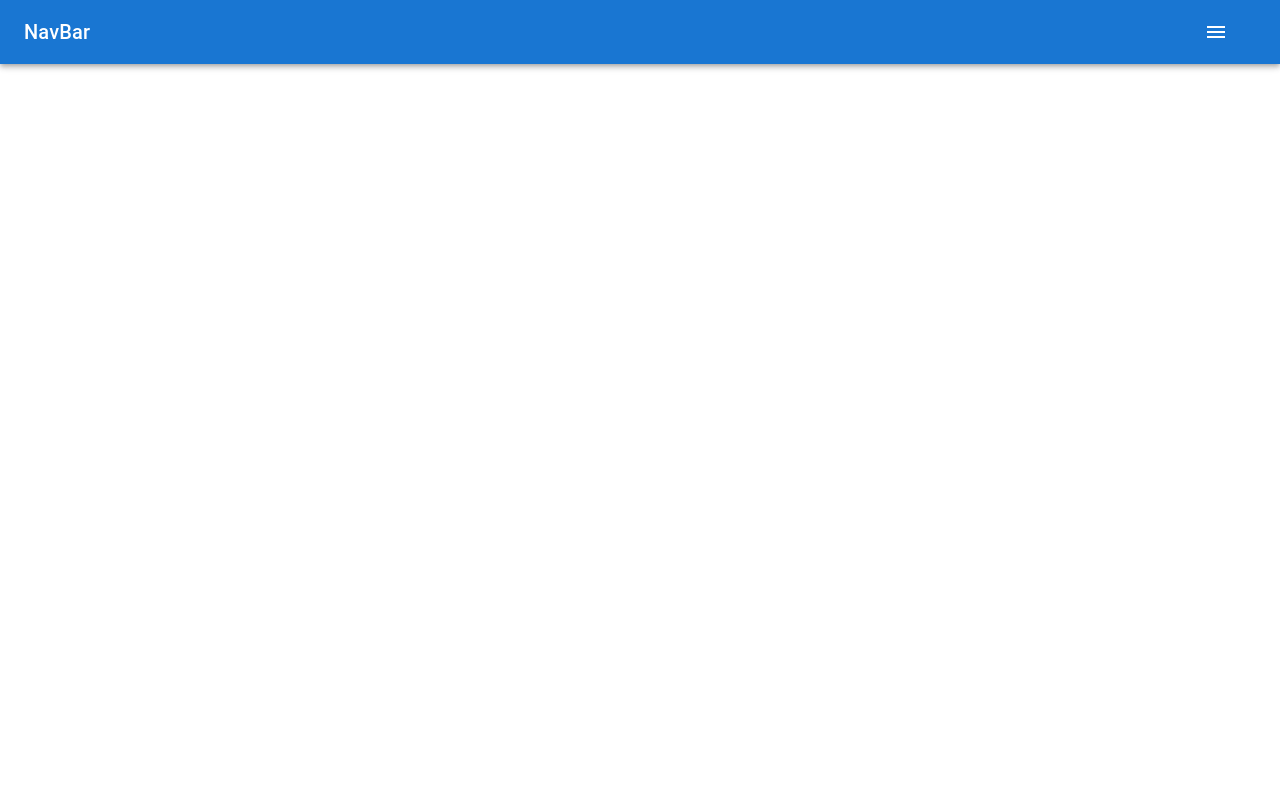
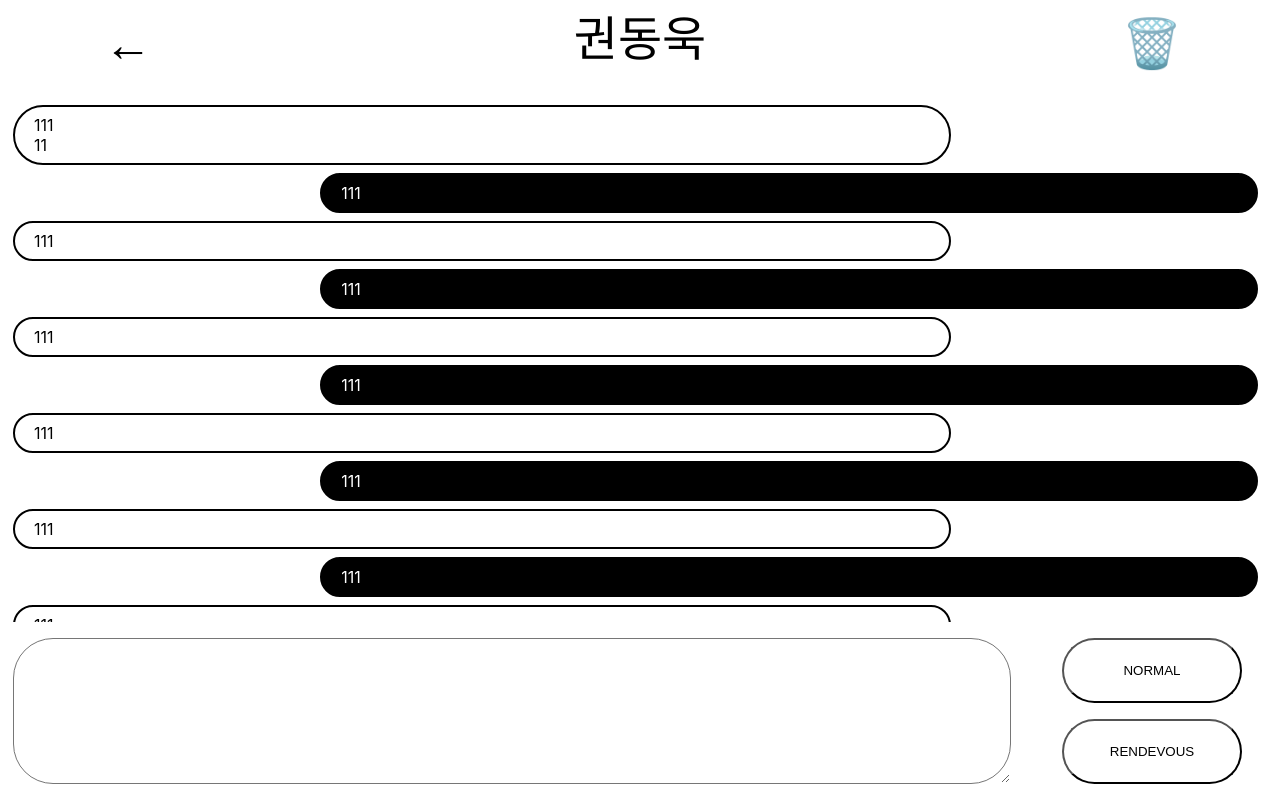
Before and after one commit to jyoo0515/DB_Project, a React (Create React App) app in the folder client/: page /chatroom in a window 1280 px wide. Built offline with nearby package versions, Linux system fonts and the light colour scheme; the HTML template or start-up script is replaced by a standard one.

Commit message:
2020147570 - 211130 01:33

```diff
--- a/client/package.json
+++ b/client/package.json
@@ -15,6 +15,7 @@
     "react-dom": "^17.0.2",
     "react-router-dom": "^5.3.0",
     "react-scripts": "4.0.3",
+    "styled-components": "^5.3.3",
     "web-vitals": "^1.1.2"
   },
   "scripts": {
--- a/client/src/components/views/App.js
+++ b/client/src/components/views/App.js
@@ -1,15 +1,15 @@
 import React from "react";
 import { Route, Switch } from "react-router-dom";
+import { ChatRoomPage } from "./ChatRoomPage/ChatRoomPage";
 import { LandingPage } from "./LandingPage/LandingPage";
 import { LoginPage } from "./LoginPage/LoginPage";
 import { RegisterPage } from "./RegisterPage/RegisterPage";
-import { NavBar } from "./NavBar/NavBar";
 
 export const App = () => {
   return (
     <div>
-      <NavBar />
       <Switch>
+        <Route exact path="/chatroom" component={ChatRoomPage} />
         <Route exact path="/" component={LandingPage} />
         <Route exact path="/register" component={RegisterPage} />
         <Route exact path="/login" component={LoginPage} />
--- /dev/null
+++ b/client/src/components/views/ChatRoomPage/ChatRoomPage.jsx
@@ -0,0 +1,32 @@
+import React from "react";
+import styled from "styled-components";
+import { HeadNav } from "./HeadNav";
+import { ChatText } from "./ChatText";
+import { FootNav } from "./FootNav";
+
+const ChatRoom = styled.div`
+  display: grid;
+  grid-template-columns: repeat(5, 1fr);
+  grid-template-rows: repeat(9, 1fr);
+  grid-template-areas:
+    "icon1 name1 name1 name1 icon2"
+    "chat1 chat1 chat1 chat1 chat1"
+    "chat1 chat1 chat1 chat1 chat1"
+    "chat1 chat1 chat1 chat1 chat1"
+    "chat1 chat1 chat1 chat1 chat1"
+    "chat1 chat1 chat1 chat1 chat1"
+    "chat1 chat1 chat1 chat1 chat1"
+    "text1 text1 text1 text1 butn1"
+    "text1 text1 text1 text1 butn2";
+  height: 100vh;
+`;
+
+export const ChatRoomPage = () => {
+  return (
+    <ChatRoom>
+      <HeadNav />
+      <ChatText />
+      <FootNav />
+    </ChatRoom>
+  );
+};
--- /dev/null
+++ b/client/src/components/views/ChatRoomPage/ChatText.jsx
@@ -0,0 +1,65 @@
+import React from "react";
+import styled from "styled-components";
+
+const Chat = styled.div`
+  grid-area: chat1;
+  margin: 0 auto;
+  padding: 1vh 0;
+  width: 100%;
+  overflow-y: scroll;
+  &::-webkit-scrollbar {
+    display: none;
+  }
+`;
+
+const Msg = styled.div`
+  vertical-align: bottom;
+  margin: 1vh 1vw;
+  border: 2px solid black;
+  border-radius: 2em;
+  padding: 1vh 1.5vw;
+  width: 70vw;
+  overflow-wrap: break-word;
+  &.me {
+    margin: 1vh 1vw 1vh 25vw;
+    background-color: black;
+    color: white;
+  }
+`;
+
+export const ChatText = () => {
+  return (
+    <>
+      <Chat>
+        <Msg className="other">
+          111
+          <br />
+          11
+        </Msg>
+        <Msg className="me">111</Msg>
+        <Msg className="other">111</Msg>
+        <Msg className="me">111</Msg>
+        <Msg className="other">111</Msg>
+        <Msg className="me">111</Msg>
+        <Msg className="other">111</Msg>
+        <Msg className="me">111</Msg>
+        <Msg className="other">111</Msg>
+        <Msg className="me">111</Msg>
+        <Msg className="other">111</Msg>
+        <Msg className="me">111</Msg>
+        <Msg className="other">111</Msg>
+        <Msg className="me">111</Msg>
+        <Msg className="other">111</Msg>
+        <Msg className="me">111</Msg>
+        <Msg className="other">111</Msg>
+        <Msg className="me">111</Msg>
+        <Msg className="other">111</Msg>
+        <Msg className="me">111</Msg>
+        <Msg className="other">111</Msg>
+        <Msg className="me">111</Msg>
+        <Msg className="other">111</Msg>
+        <Msg className="me">111</Msg>
+      </Chat>
+    </>
+  );
+};
--- /dev/null
+++ b/client/src/components/views/ChatRoomPage/FootNav.jsx
@@ -0,0 +1,75 @@
+import React, { useState } from "react";
+import styled from "styled-components";
+
+const Input = styled.textarea`
+  grid-area: text1;
+  margin: 2vh 1vw;
+  border-radius: 3em;
+  padding: 1vh 2vw;
+  &::-webkit-scrollbar {
+    display: none;
+  }
+  &[type="text"]#Input {
+  }
+  &[type="button"] {
+  }
+  &[type="button"]:hover {
+  }
+  &[type="button"]:active {
+  }
+  &[type="button"]#NormalBtn {
+    grid-area: butn1;
+    margin: 2vh 3vw 1vh 3vw;
+    border-radius: 5em;
+  }
+  &[type="button"]#RendevousBtn {
+    grid-aera: butn2;
+    margin: 1vh 3vw 2vh 3vw;
+    border-radius: 5em;
+  }
+`;
+
+const Btn = styled.button`
+  background-color: white;
+  &:hover {
+    background-color: black;
+    color: white;
+  }
+  &:active {
+    border-style: outset;
+  }
+  &#Normal {
+    grid-area: butn1;
+    margin: 2vh 3vw 1vh 3vw;
+    border-radius: 5em;
+  }
+  &#Rendevous {
+    grid-aera: butn2;
+    margin: 1vh 3vw 2vh 3vw;
+    border-radius: 5em;
+  }
+`;
+
+export const FootNav = () => {
+  const [msg, setMsg] = useState("");
+
+  const onChange = (e) => {
+    setMsg(e.target.value);
+  };
+
+  const onClick = () => {
+    console.log("Hi");
+  };
+
+  return (
+    <>
+      <Input value={msg} onChange={onChange} />
+      <Btn id="Normal" onClick={onClick}>
+        NORMAL
+      </Btn>
+      <Btn id="Rendevous" onClick={onClick}>
+        RENDEVOUS
+      </Btn>
+    </>
+  );
+};
--- /dev/null
+++ b/client/src/components/views/ChatRoomPage/HeadNav.jsx
@@ -0,0 +1,39 @@
+import React, { useState } from "react";
+import styled from "styled-components";
+
+const HeadImg = styled.button`
+  border: none;
+  background-color: transparent;
+  margin: 0 auto;
+  font-size: 3rem;
+  &#ReturnToChatList {
+    grid-area: icon1;
+  }
+  &#ChangeFriendState {
+    grid-area: icon2;
+  }
+`;
+
+const HeadName = styled.div`
+  grid-area: name1;
+  text-align: center;
+  font-size: 3rem;
+`;
+
+export const HeadNav = () => {
+  const [isFriend, setIsFriend] = useState(true);
+
+  const changeFriendState = (e) => {
+    setIsFriend(!isFriend);
+  };
+
+  return (
+    <>
+      <HeadImg id="ReturnToChatList">←</HeadImg>
+      <HeadName>권동욱</HeadName>
+      <HeadImg id="ChangeFriendState" onClick={changeFriendState}>
+        {isFriend ? "🗑️" : "➕"}
+      </HeadImg>
+    </>
+  );
+};
```
Also changed, not shown: 1 other file (tests, documents, lock files or other folders).
